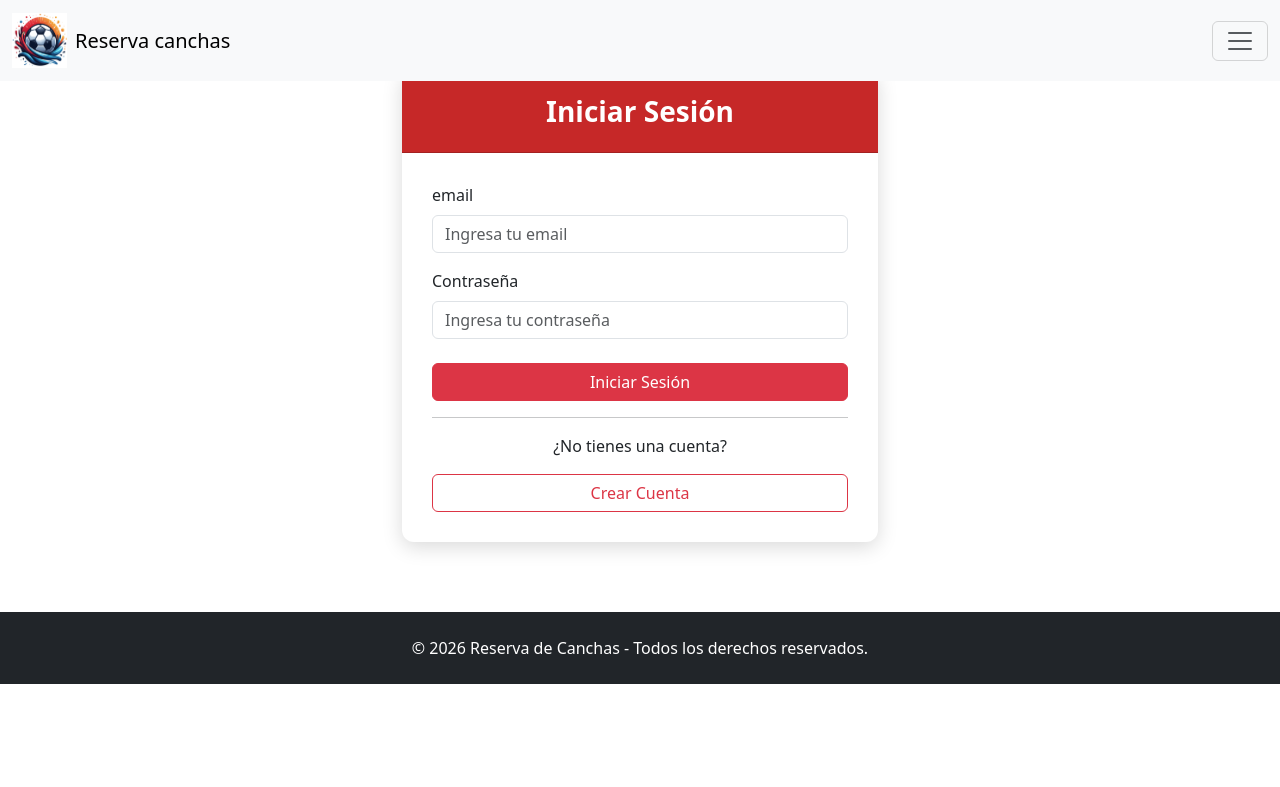
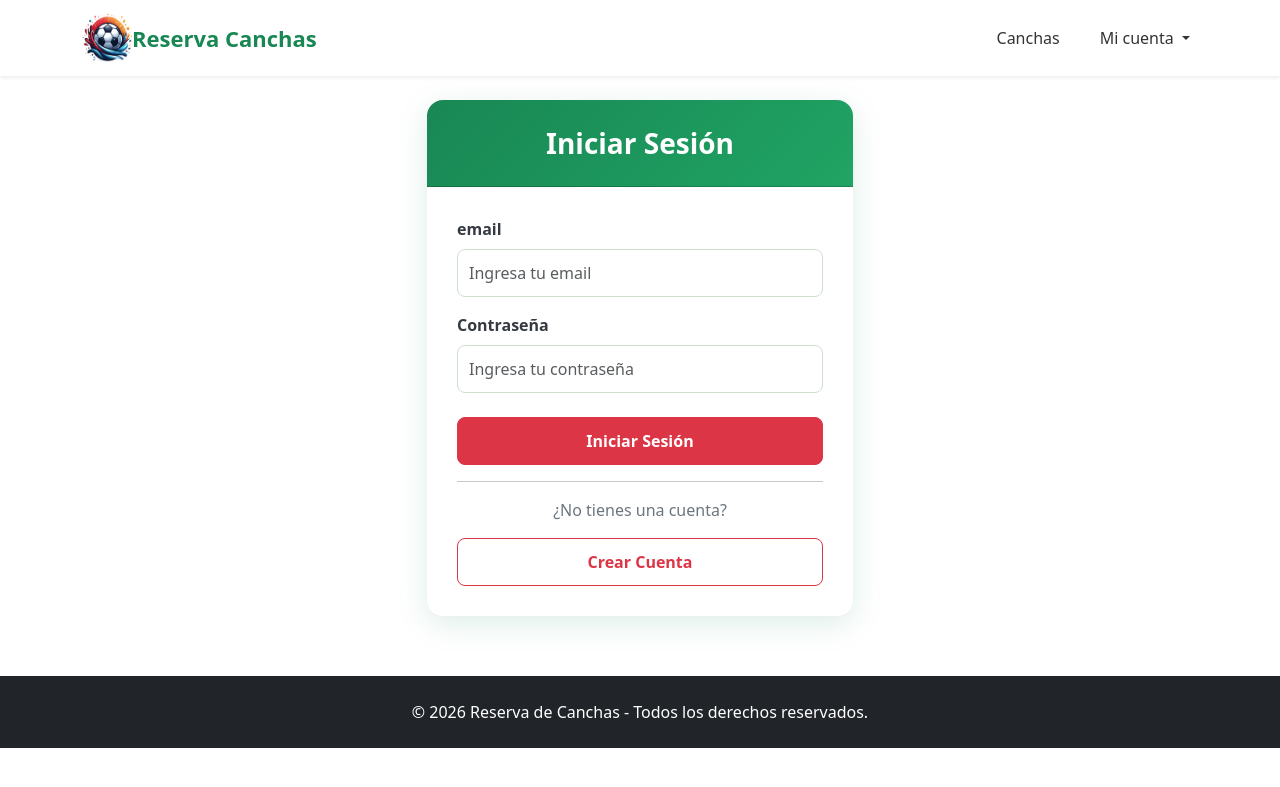
Before and after one commit to David-MP7/gestion_canchas, a PHP site: page /login.html in a window 1280 px wide. Shown: the top 787 px of the page. Run offline with PHP 8.4, Linux system fonts and the light colour scheme.

Commit message:
Add files via upload

```diff
--- a/gestion_canchas/assets/css/registro.css
+++ b/gestion_canchas/assets/css/registro.css
@@ -1,36 +1,146 @@
-.register-container{
-    max-width: 550px;
-    margin: 70px auto;
-}
-    .card {
-        border: none;
-        border-radius: 12px;
-        box-shadow: 0px 5px 20px rgba(0, 0, 0, .15);
-        transition: .3s;
+
+/* ==============================
+   LOGIN
+============================== */
+
+.login-container {
+    max-width: 450px;
+    margin: 100px auto 60px;
 }
 
-    .card:hover {
-        transform: translateY(-5px);
-        box-shadow: 0px 10px 25px rgba(0, 0, 0, .2);
+
+/* CARD */
+
+.login-container .card {
+    border: none;
+    border-radius: 16px;
+    overflow: hidden;
+    box-shadow: 0 8px 30px rgba(25, 135, 84, 0.15);
 }
 
-    .card-header {
-        background-color: #c62828;
+
+/* HEADER */
+
+.login-container .card-header {
+    background: linear-gradient(135deg, #198754, #20a464);
     color: white;
     text-align: center;
     font-size: 28px;
     font-weight: bold;
-        padding: 20px;
+    padding: 22px;
 }
 
-    .card-body {
+
+/* BODY */
+
+.login-container .card-body {
     padding: 30px;
+}
+
+
+/* LABELS */
+
+.login-container .form-label {
+    font-weight: 600;
+    color: #343a40;
+}
+
+
+/* INPUTS */
+
+.login-container .form-control {
+    border: 1px solid #cedfcf;
+    border-radius: 8px;
+    padding: 11px;
+    transition: 0.2s;
+}
+
+.login-container .form-control:focus {
+    border-color: #198754;
+    box-shadow: 0 0 0 0.2rem rgba(25, 135, 84, 0.15);
+}
+
+
+/* BOTONES */
+
+.login-container .btn {
+    border-radius: 8px;
+    padding: 11px;
+    font-weight: 600;
+    transition: all 0.25s ease;
+}
+
+
+/* INICIAR SESIÓN */
+
+.login-container .btn-success {
+    background-color: #198754;
+    border-color: #198754;
+}
+
+.login-container .btn-success:hover {
+    background-color: #157347;
+    border-color: #157347;
+    transform: translateY(-2px);
+}
+
+
+/* CREAR CUENTA */
+
+.login-container .btn-outline-success {
+    color: #198754;
+    border-color: #198754;
+}
+
+.login-container .btn-outline-success:hover {
+    background-color: #198754;
+    border-color: #198754;
+    color: white;
+    transform: translateY(-2px);
+}
+
+
+/* TEXTO */
+
+.login-container p {
+    color: #6c757d;
 }
 footer{
 
     margin-top:50px;
 }
-.login-container {
-        max-width: 500px;
-        margin: 70px auto;
+
+    /* ==============================
+       NAVBAR
+    ============================== */
+
+    .navbar {
+        background-color: white;
+        box-shadow: 0 2px 10px rgba(0,0,0,0.08);
     }
+
+    .navbar-brand {
+        font-weight: 700;
+        color: #198754 !important;
+        font-size: 22px;
+    }
+
+    .navbar-brand i {
+        margin-right: 7px;
+    }
+
+    .nav-link {
+        color: #333 !important;
+        font-weight: 500;
+        margin-left: 8px;
+    }
+
+    .nav-link:hover {
+        color: #198754 !important;
+    }
+
+    .btn-navbar {
+        border-radius: 8px;
+        font-weight: 500;
+        margin-left: 8px;
+    }
--- a/gestion_canchas/backend/dao/UsuarioDAO.php
+++ b/gestion_canchas/backend/dao/UsuarioDAO.php
@@ -36,6 +36,8 @@ function getUsuario($id) {
 function agregarUsuario($nombre, $apellido, $telefono, $email, $contrasena) {
   $conn = conectar();
 
+  $hash = password_hash($contrasena, PASSWORD_DEFAULT);
+
   $stmt = $conn->prepare("Insert into usuarios(nombre, apellido, telefono, email, contrasena)
   values(?, ?, ?, ?, ?)"
   );
@@ -46,7 +48,7 @@ function agregarUsuario($nombre, $apellido, $telefono, $email, $contrasena) {
   $apellido,
   $telefono,
   $email,
-  $contrasena);
+  $hash);
 
   return $stmt->execute();
 }
--- a/gestion_canchas/login.html
+++ b/gestion_canchas/login.html
@@ -10,43 +10,134 @@
 </head>
 <body>
 
-<nav class="navbar bg-body-tertiary fixed-top">
-  <div class="container-fluid">
+<!-- ==============================
+     NAVBAR
+============================== -->
 
-    <a class="navbar-brand d-flex align-items-center" href="index.html">
+<nav class="navbar navbar-expand-lg navbar-dark navbar-custom fixed-top shadow-sm">
 
-<img src="assets/img/logo.png"
-width="55"
-height="55"
-class="me-2">
+    <div class="container">
 
-Reserva canchas
+        <!-- LOGO -->
+        <a class="navbar-brand d-flex align-items-center" href="index.html">
 
-</a>
+            <img
+                src="assets/img/logo.png"
+                width="50"
+                height="50"
+                class="logo-navbar"
+                alt="Logo Reserva Canchas"
+            >
 
-    <button class="navbar-toggler" type="button" data-bs-toggle="offcanvas" data-bs-target="#offcanvasNavbar" aria-controls="offcanvasNavbar" aria-label="Toggle navigation">
-      <span class="navbar-toggler-icon"></span>
-    </button>
-    <div class="offcanvas offcanvas-end" tabindex="-1" id="offcanvasNavbar" aria-labelledby="offcanvasNavbarLabel">
-      <div class="offcanvas-header">
-        <h5 class="offcanvas-title" id="offcanvasNavbarLabel">Menu</h5>
-        <button type="button" class="btn-close" data-bs-dismiss="offcanvas" aria-label="Close"></button>
-      </div>
-      <div class="offcanvas-body">
-        <ul class="navbar-nav justify-content-end flex-grow-1 pe-3">
-          <li class="nav-item">
-            <a class="nav-link active" aria-current="page" href="index.html">Reservar</a>
-          </li>
-          <li class="nav-item">
-            <a class="nav-link" href="#">Contacto</a>
-          </li>
-        <form class="d-flex mt-3" role="search">
-          <input class="form-control me-2" type="search" placeholder="Search" aria-label="Search"/>
-          <button class="btn btn-outline-success" type="submit">Search</button>
-        </form>
-      </div>
+            <div class="brand-text">
+                <span class="brand-title">Reserva</span>
+                <span class="brand-subtitle">Canchas</span>
+            </div>
+
+        </a>
+
+
+        <!-- BOTÓN MÓVIL -->
+
+        <button
+            class="navbar-toggler"
+            type="button"
+            data-bs-toggle="collapse"
+            data-bs-target="#navbarMenu"
+            aria-controls="navbarMenu"
+            aria-expanded="false"
+            aria-label="Abrir menú">
+
+            <span class="navbar-toggler-icon"></span>
+
+        </button>
+
+
+        <!-- MENÚ -->
+
+        <div
+            class="collapse navbar-collapse"
+            id="navbarMenu">
+
+            <ul class="navbar-nav ms-auto align-items-lg-center gap-lg-2">
+
+
+                <!-- CANCHAS -->
+
+                <li class="nav-item">
+
+                    <a class="nav-link active" href="canchas.php">
+
+                        <i class="bi bi-grid-3x3-gap-fill"></i>
+
+                        <span>Canchas</span>
+
+                    </a>
+
+                </li>
+                <!-- SEPARADOR -->
+
+                <li class="nav-divider"></li>
+
+
+                <!-- USUARIO -->
+
+                <li class="nav-item dropdown">
+
+                    <a
+                        class="nav-link usuario-link dropdown-toggle"
+                        href="#"
+                        role="button"
+                        data-bs-toggle="dropdown"
+                        aria-expanded="false">
+
+                        <span class="usuario-icon">
+
+                            <i class="bi bi-person-fill"></i>
+
+                        </span>
+
+                        <span>Mi cuenta</span>
+
+                    </a>
+
+
+                    <ul class="dropdown-menu dropdown-menu-end">
+
+                        <li>
+
+                            <a class="dropdown-item" href="login.html">
+
+                                <i class="bi bi-person me-2"></i>
+
+                                Iniciar sesión
+
+                            </a>
+
+                        </li>
+
+
+                        <li>
+
+                            <a class="dropdown-item" href="mis_reservas.php">
+
+                                <i class="bi bi-calendar-check me-2"></i>
+
+                                Mis reservas
+
+                            </a>
+
+                        </li>
+                    </ul>
+
+                </li>
+
+            </ul>
+
+        </div>
+
     </div>
-  </div>
+
 </nav>
 
 
```
Also changed, not shown: gestion_canchas/backend/index.php (+6 -4 lines), gestion_canchas/index.html (+215 -31 lines), gestion_canchas/perfil.php (+134 -22 lines). Lines whose indentation alone changed are shown as unchanged.
